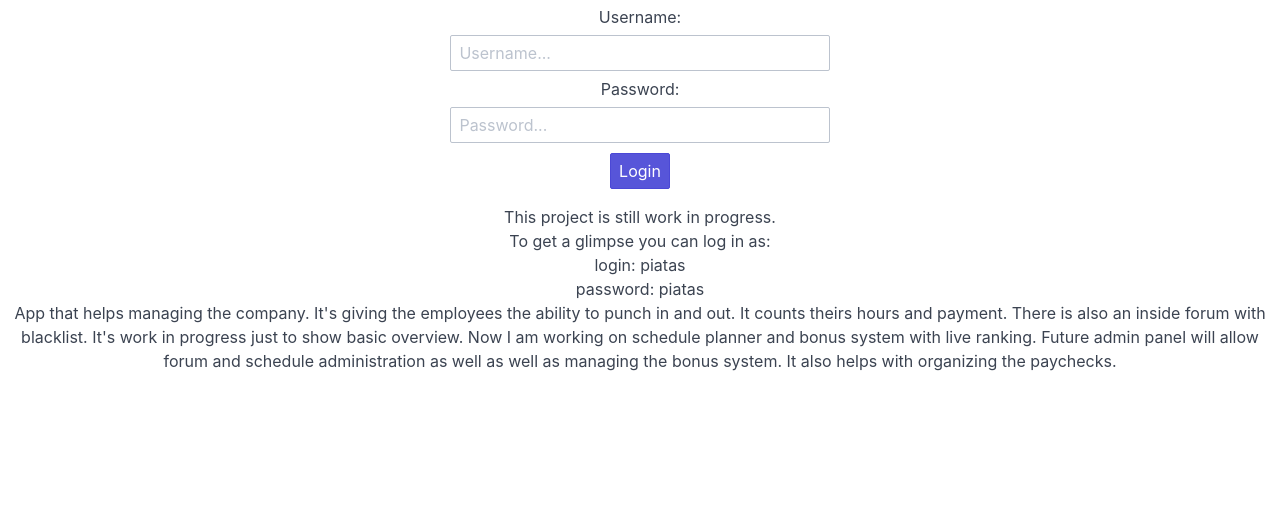
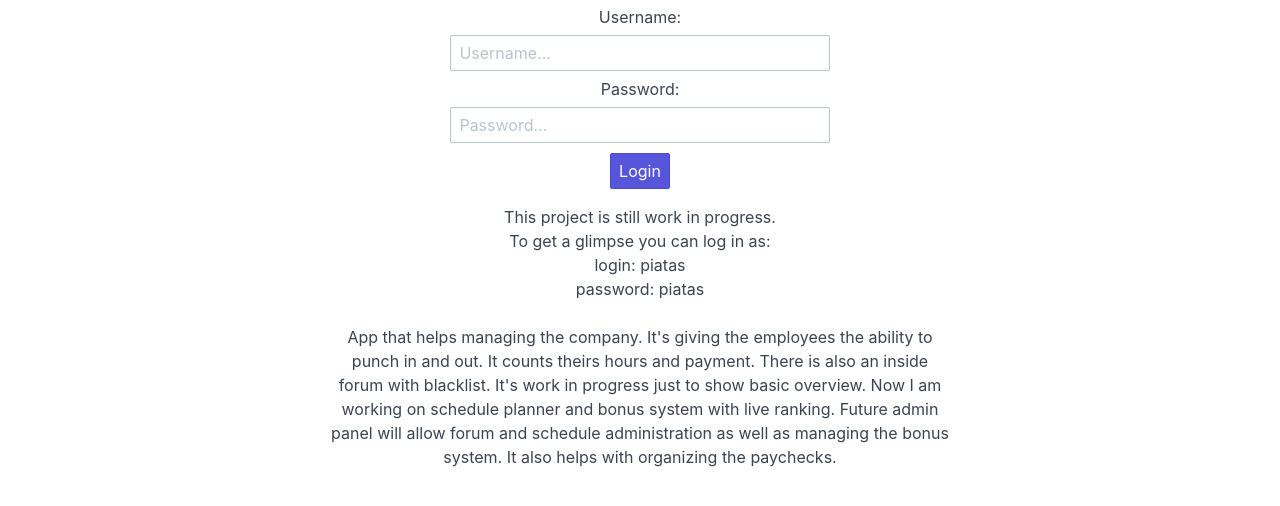
Before and after one commit to mcpiatkowski/future_collars_final, a Django app: page /accounts/login/ in a window 1280 px wide. Shown: the part 37-543 px from the top of the page. Run offline with Django 3.2, Linux system fonts and the light colour scheme.

Commit message:
info fix

```diff
--- a/commentsdep/articles/templates/registration/login.html
+++ b/commentsdep/articles/templates/registration/login.html
@@ -36,8 +36,9 @@
             login: piatas<br>
             password: piatas<br>
         </div>
-        <div class="container text-center">
-            App that helps managing the company. It's giving the employees the ability to punch in and out. It counts theirs hours and payment. There is also an inside forum with blacklist. It's work in progress just to show basic overview. Now I am working on schedule planner and bonus system with live ranking. Future admin panel will allow forum and schedule administration as well as well as managing the bonus system. It also helps with organizing the paychecks.
+        <br>
+        <div class="container text-center col-6 col-md-10 ">
+            App that helps managing the company. It's giving the employees the ability to punch in and out. It counts theirs hours and payment. There is also an inside forum with blacklist. It's work in progress just to show basic overview. Now I am working on schedule planner and bonus system with live ranking. Future admin panel will allow forum and schedule administration as well as managing the bonus system. It also helps with organizing the paychecks.
         </div>
     </body>
 
```
